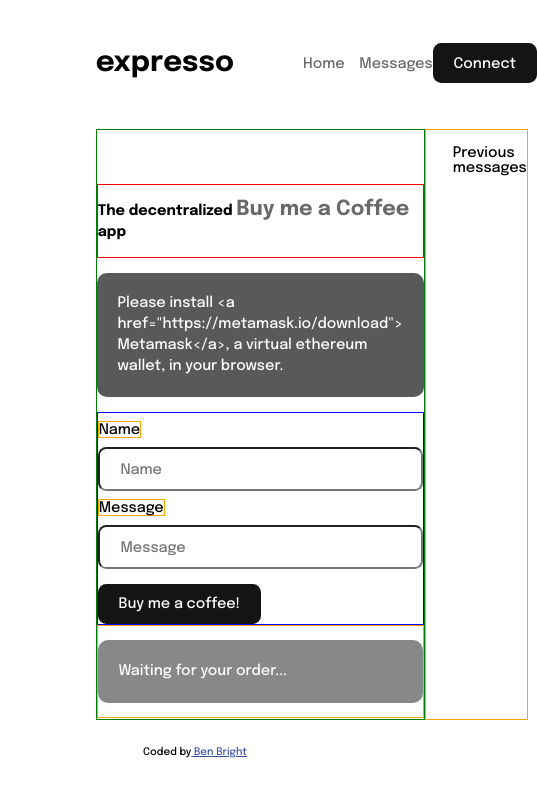
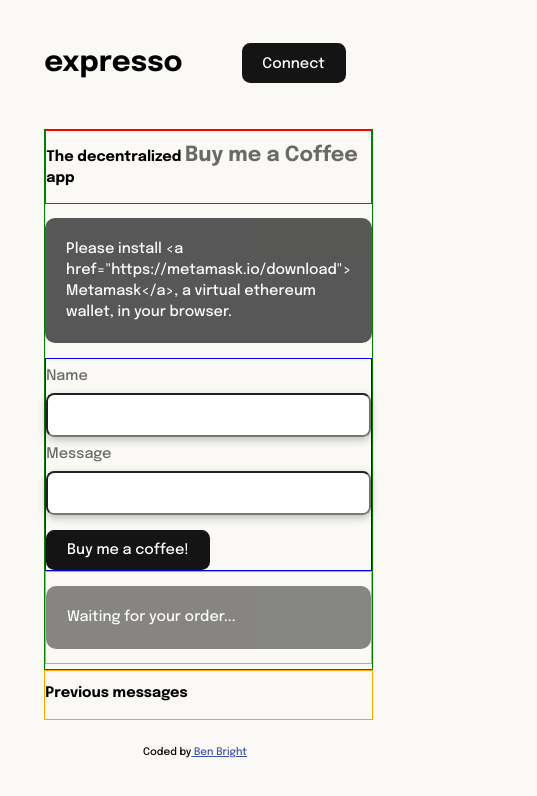
Before and after one commit to benjbright/2-buy-me-a-coffee, a React (Vite) app: page / in a window 390 px wide. Shown: the top 796 px of the page, 537 px wide, since content can reach past the window. Built offline with nearby package versions, Linux system fonts and the light colour scheme.

Commit message:
Project work 24 / 11

```diff
--- a/src/App.jsx
+++ b/src/App.jsx
@@ -196,12 +196,14 @@
 
     console.log(`Your transaction has been mined: ${coffeeTx.hash}`)
     console.log("Transaction completed!")
-    setMessage(`Your transaction has been mined: ${coffeeTx.hash}`)
+    setMessage(`Your transaction has been mined: ${splitString(coffeeTx.hash)}`)
 
     setFormData({
       name: "",
       message: "",
     })
+
+    getMemos()
 
     setTimeout(() => {
       setMessage("Waiting for your order...")
@@ -236,7 +238,7 @@
   }
 
   return (
-    <div>
+    <div className="container">
       <Header onClick={connectWallet} connected={connected} />
       <Main
         status={status}
--- a/src/components/Form.jsx
+++ b/src/components/Form.jsx
@@ -21,7 +21,7 @@
       <div>
         <label htmlFor="name">Name</label>
         <input
-          placeholder="Name"
+          // placeholder="Name"
           id="name"
           type="text"
           // name="name"
@@ -32,7 +32,7 @@
       <div>
         <label htmlFor="message">Message</label>
         <input
-          placeholder="Message"
+          // placeholder="Message"
           id="message"
           type="text"
           // name="message"
--- a/src/components/Main.jsx
+++ b/src/components/Main.jsx
@@ -13,7 +13,6 @@
     <main>
       <div className="image">
         <div className="main-text">
-          {/* <h1>Buy me a coffee</h1> */}
           <p>
             The decentralized <span>Buy me a Coffee</span> app
           </p>
--- a/src/components/Messages.jsx
+++ b/src/components/Messages.jsx
@@ -1,15 +1,20 @@
 import { splitString } from "../utils/splitString"
 
 const Messages = ({ memos }) => {
+  const memosLength = memos.length
+  console.log(memosLength)
+  const start = memosLength - 5
+  const end = memosLength
+
   return (
     <div className="messages">
-      <p>Previous messages</p>
-      {console.log(memos)}
-      {memos.slice(0, 4).map((item, i) => (
+      <p className="messages-header">Previous messages</p>
+      {/* {console.log(memos)} */}
+      {memos.slice(start, end).map((item, i) => (
         <div key={i} className="message-item">
           <p>{item.message}</p>
-          <p>{item.name}</p>
-          <p>{splitString(item.from)}</p>
+          <p className="messages-header">{item.name}</p>
+          {/* <p>{splitString(item.from)}</p> */}
         </div>
       ))}
     </div>
--- a/src/index.css
+++ b/src/index.css
@@ -10,6 +10,7 @@
 body {
   margin: 0;
   padding: 0.5em 2em;
+  background-color: #faf9f6;
 }
 
 /* HEADER COMPONENT */
@@ -71,13 +72,20 @@
   padding-left: 1em;
 }
 
+.messages-header {
+  font-weight: 700;
+}
+
 .messages p {
   font-size: 0.7rem;
 }
 
 .message-item {
-  border: 1px solid green;
+  /* border: 1px solid green; */
   margin-bottom: 0.25em;
+  background: #fff;
+  padding: 0.1em 0.25em;
+  box-shadow: rgba(0, 0, 0, 0.24) 0px 3px 8px;
 }
 
 /* .form img {
@@ -89,7 +97,7 @@
 
 .main-text {
   border: 1px solid red;
-  margin-top: 2em;
+  /* margin-top: 1em; */
 }
 
 /* .main-text h1 {
@@ -143,7 +151,9 @@
 
 .form label {
   font-size: 0.7rem;
-  border: 1px solid orange;
+  /* border: 1px solid orange; */
+  /* margin-left: 1em; */
+  color: hsl(0, 0%, 41%);
 }
 
 .form input {
@@ -153,6 +163,7 @@
   font-size: 0.7rem;
   padding: 0.6rem 1rem;
   border-radius: 0.4rem;
+  box-shadow: rgba(0, 0, 0, 0.24) 0px 3px 8px;
 }
 
 .form button {
@@ -198,3 +209,33 @@
   color: hsl(228, 45%, 44%);
   font-size: 0.5rem;
 }
+
+/* MEDIA QUERIES */
+@media (max-width: 1050px) {
+  body {
+    padding: 0.5em 0.5em;
+  }
+}
+
+@media (max-width: 480px) {
+  body {
+    padding: 0.5em 0.1em;
+  }
+
+  .container {
+    /* width: 90vw; */
+  }
+
+  main {
+    grid-template-columns: repeat(1, 1fr);
+    /* width: 100%; */
+  }
+
+  .menu-items {
+    display: none;
+  }
+
+  .messages-window {
+    padding-left: 0;
+  }
+}
```
